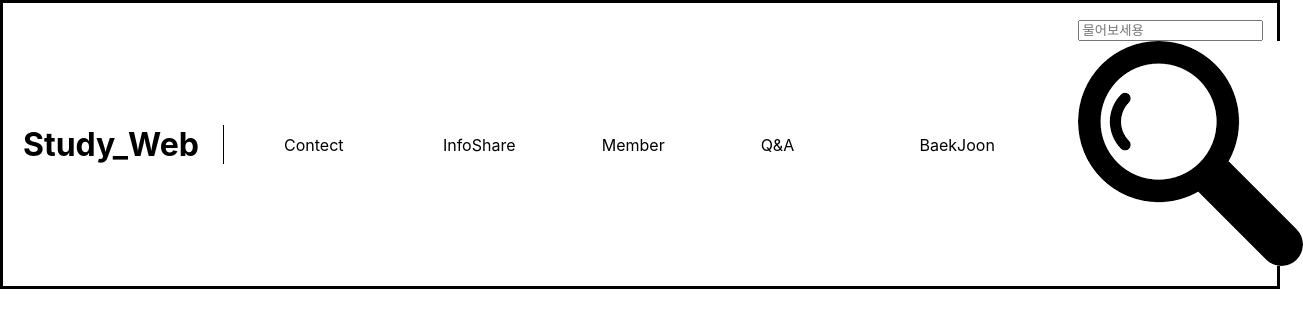
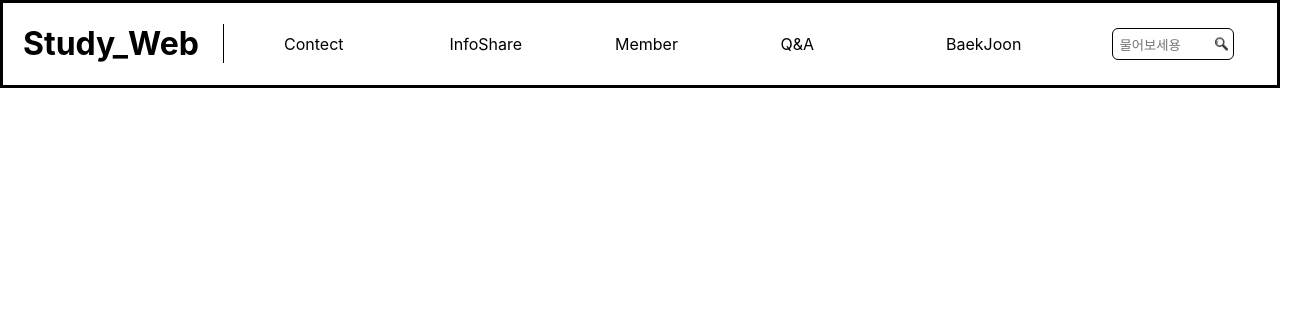
Before and after one commit to jeonghoon11/reactSWT, a React (Create React App) app in the folder swt/: page / in a window 1280 px wide. Shown: the top 328 px of the page, 1303 px wide, since content can reach past the window. Built offline with nearby package versions, Linux system fonts and the light colour scheme.

Commit message:
Home component 생성/수정

```diff
--- a/swt/src/component/Head/Header.js
+++ b/swt/src/component/Head/Header.js
@@ -11,16 +11,16 @@ export default function Header() {
     return (
         <div>
             <div className="header">
-            <h1 className="title">
-                <Link to="/">Study_Web</Link>
-            </h1>
-            <Nav />
+                <h1 className="title">
+                    <Link to="/Home">Study_Web</Link>
+                </h1>
+                <Nav />
             </div>
             <div>
                 <Routes>
                     <Route path="/Contect" element={<Contect />} />
                     <Route path="/InfoShare" element={<InfoShare />} />
-                    <Route path="/Member " element={<Member />} />
+                    <Route path="/Member" element={<Member />} />
                     <Route path="/Q_A" element={<Q_A />} />
                     <Route path="/BaekJoon" element={<BaekJoon />} />
                 </Routes>
--- a/swt/src/component/Head/Nav.js
+++ b/swt/src/component/Head/Nav.js
@@ -10,9 +10,11 @@ export default function Nav() {
             <li><Link to="/Q_A">Q&A</Link></li>
             <li><Link to="/BaekJoon">BaekJoon</Link></li>
             <li>
-                <div>
-                    <input type="text" placeHolder="물어보세용" className="textBox"></input>
-                    <img src={Find} className="find"></img>
+                <div className='text-box'>
+                    <input type="text" placeHolder="물어보세용" className="Text"></input>
+                    <button className="find-button">
+                        <img src={Find} className='find-icon'></img>
+                    </button>
                 </div>
             </li>
         </ul>
```
Also changed, not shown: swt/src/component/Head/Home.js (added, +7 -0 lines).
